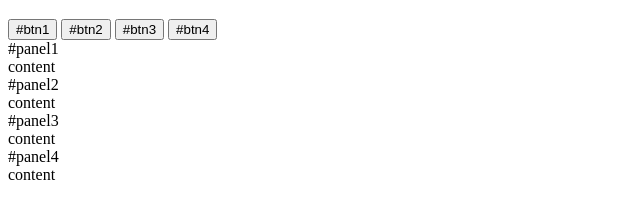
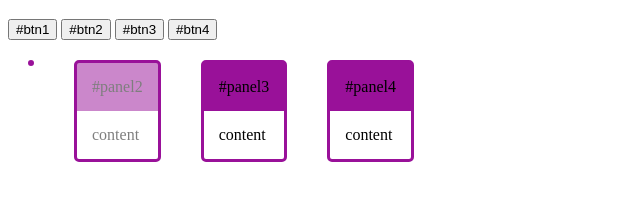
Before and after one commit to ladylen/js-learn-code, a plain HTML site: page index1.html in a window 1280 px wide. Shown: the part 61-280 px from the top of the page, without its empty margins (0-640 px from the left). Drawn offline with Linux system fonts and the light colour scheme.

Commit message:
1st JQuery lesson done

```diff
--- a/index1.html
+++ b/index1.html
@@ -1,7 +1,27 @@
 <!doctype html>
 <meta name="viewport" content="width=device-width">
   <title>JQuery</title>
-  <style type="text/css">  </style>
+  <style type="text/css">
+    .row {
+
+    }
+    .col-xs-3 {
+      float: left;
+      margin: 20px;
+      border-radius: 5px 5px;
+      border: solid;
+      border-color: #919;
+/*       background: #999; */
+    }
+    .panel-heading {
+      background: #919;
+      padding: 15px;
+/*       border-radius: 5px 5px 0 0; */
+    }
+    .panel-body {
+      padding: 15px;
+    }
+  </style>
 </head>
 <body>
 	<div class="container">
@@ -16,27 +36,27 @@
 		<div class="row">
 			<div class="col-xs-3">
 			  <div id="panel1" class="panel panel-primary">
-					#panel1
+				  <div class="panel-heading">#panel1</div>
+				  <div class="panel-body">content</div>
 			      </div>
-			<div class="panel-body">content</div>
 			  </div>
 			<div class="col-xs-3">
 			 <div id="panel2" class="panel panel-primary">
-			 #panel2
+			  <div class="panel-heading">#panel2</div>
+			  <div class="panel-body">content</div>
 			 </div>
-			<div class="panel-body">content</div>
 			</div>
 		<div class="col-xs-3">
 		  <div id="panel3" class="panel panel-primary">
-			#panel3
+		    <div class="panel-heading">#panel3</div>
+		    <div class="panel-body">content</div>
 		  </div>
-			<div class="panel-body">content</div>
 		</div>
 		<div class="col-xs-3">
 		  <div id="panel4" class="panel panel-primary">
-			#panel4
+		    <div class="panel-heading">#panel4</div>
+		    <div class="panel-body">content</div>
 		  </div>
-			<div class="panel-body">content</div>
 		</div>
 	</div>
 </div>
@@ -45,8 +65,10 @@
 <script>
 
 	$(function(){
-        $("#panel1").hide(300).show(1000).hide(300).show(1000);
+	  $("#panel1").hide();
+	  $("#panel2").css({opacity: '0.5'});
 	});
+
 
 </script>
 
```
Lines whose indentation alone changed are shown as unchanged.
